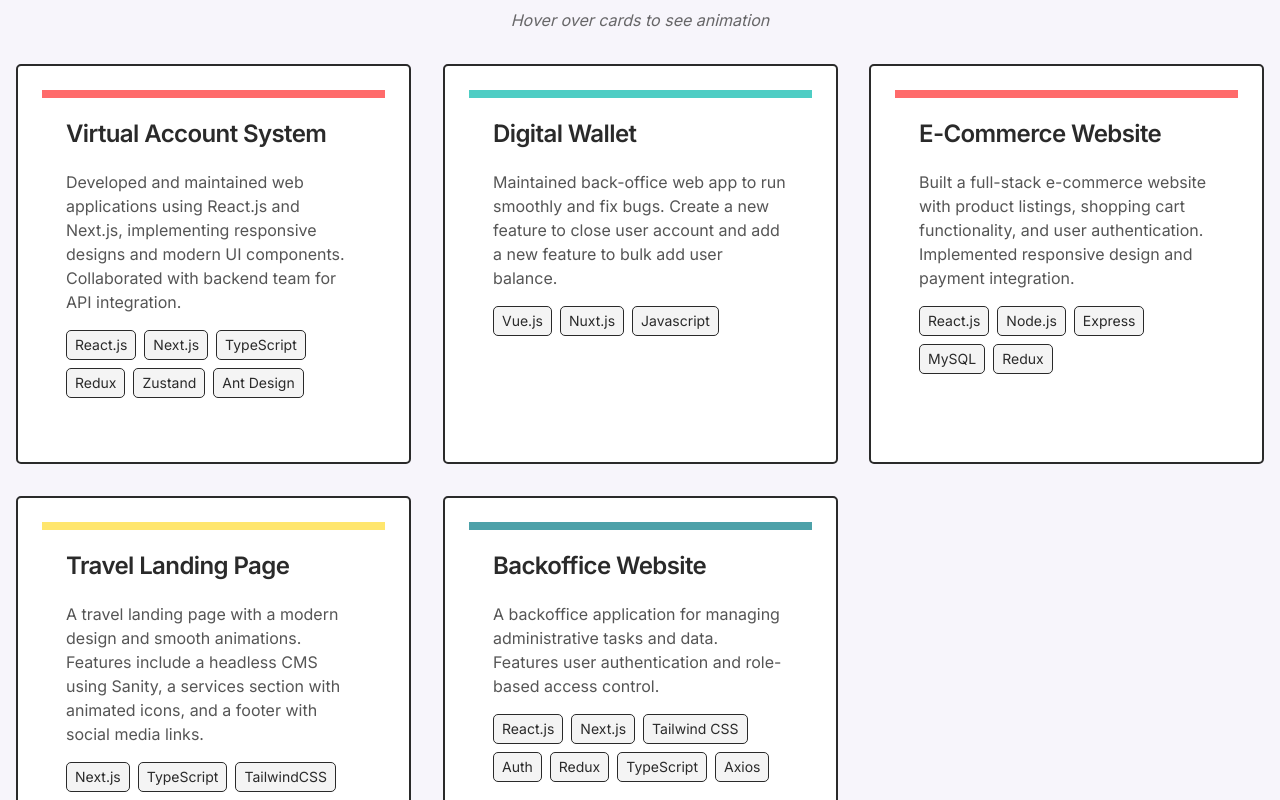
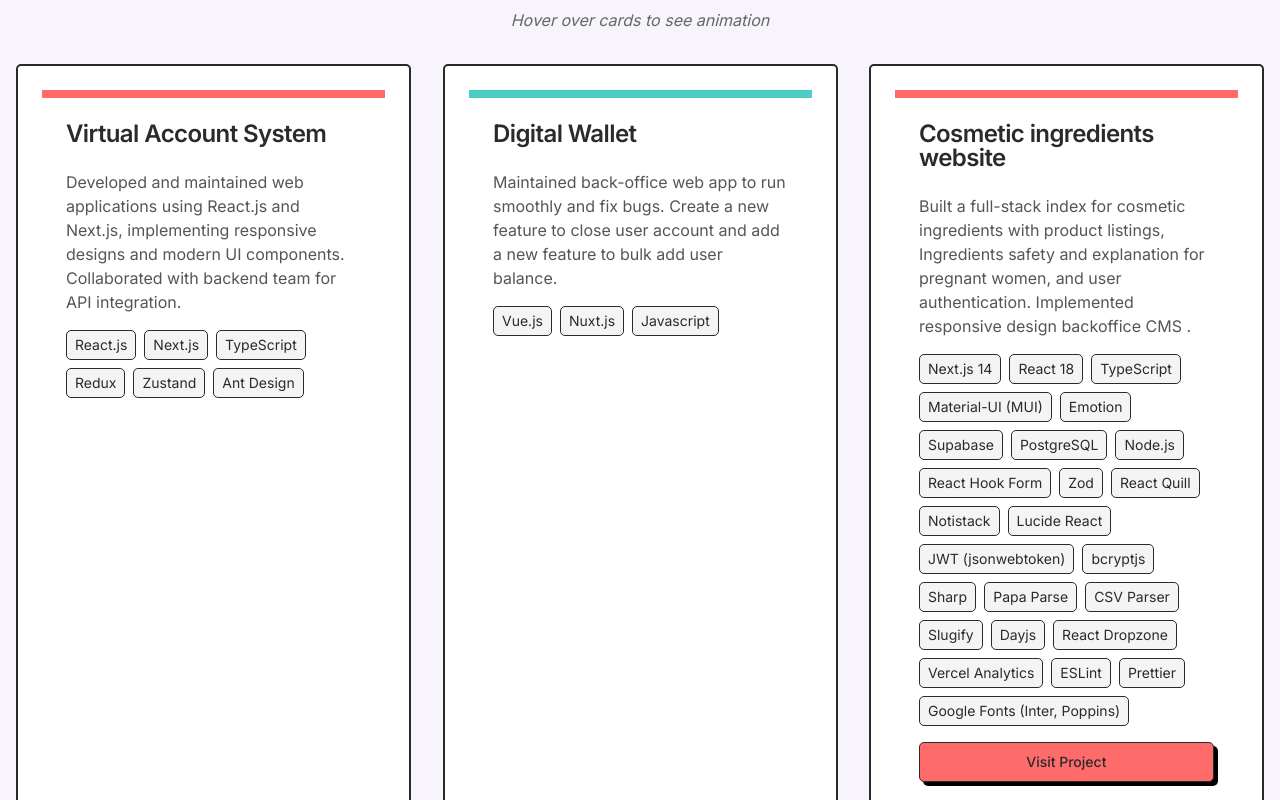
Before and after one commit to Cuk233/neo-portfolio, a Next.js app: page / in a window 1280 px wide. Shown: the part 2840-3640 px from the top of the page. Built offline with nearby package versions, Linux system fonts and the light colour scheme.

Commit message:
update project

```diff
--- a/components/sections/projects.tsx
+++ b/components/sections/projects.tsx
@@ -27,10 +27,37 @@ export function ProjectsSection() {
       color: "#4ECDC4",
     },
     {
-      title: "E-Commerce Website",
-      description: "Built a full-stack e-commerce website with product listings, shopping cart functionality, and user authentication. Implemented responsive design and payment integration.",
-      technologies: ["React.js", "Node.js", "Express", "MySQL", "Redux"],
+      title: "Cosmetic ingredients website",
+      description: "Built a full-stack index for cosmetic ingredients with product listings, Ingredients safety and explanation for pregnant women, and user authentication. Implemented responsive design backoffice CMS .",
+      technologies: [
+        "Next.js 14",
+        "React 18",
+        "TypeScript",
+        "Material-UI (MUI)",
+        "Emotion",
+        "Supabase",
+        "PostgreSQL",
+        "Node.js",
+        "React Hook Form",
+        "Zod",
+        "React Quill",
+        "Notistack",
+        "Lucide React",
+        "JWT (jsonwebtoken)",
+        "bcryptjs",
+        "Sharp",
+        "Papa Parse",
+        "CSV Parser",
+        "Slugify",
+        "Dayjs",
+        "React Dropzone",
+        "Vercel Analytics",
+        "ESLint",
+        "Prettier",
+        "Google Fonts (Inter, Poppins)",
+      ],
       color: "#FF6B6B",
+      link: "https://ingredex.vercel.app/"
     },
     {
       title: "Travel Landing Page",
```
